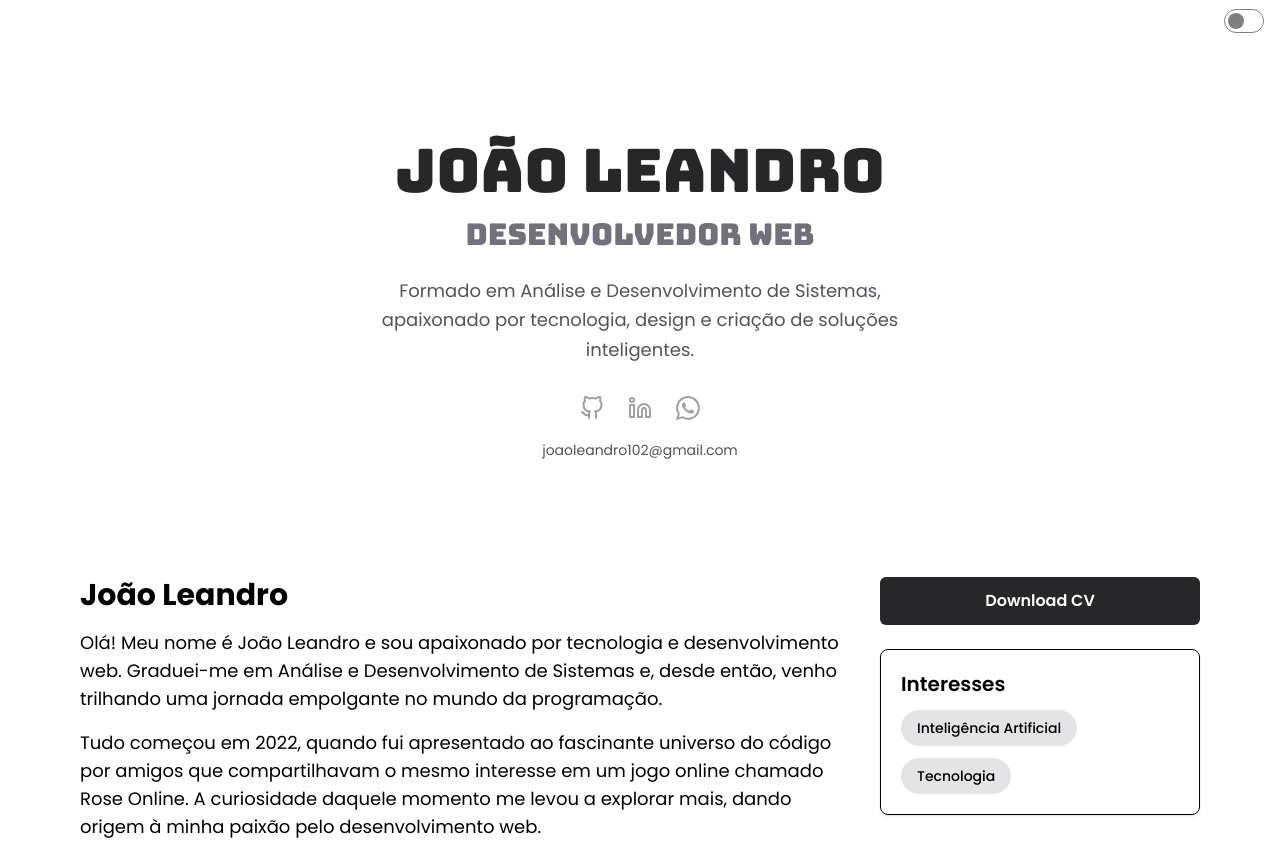
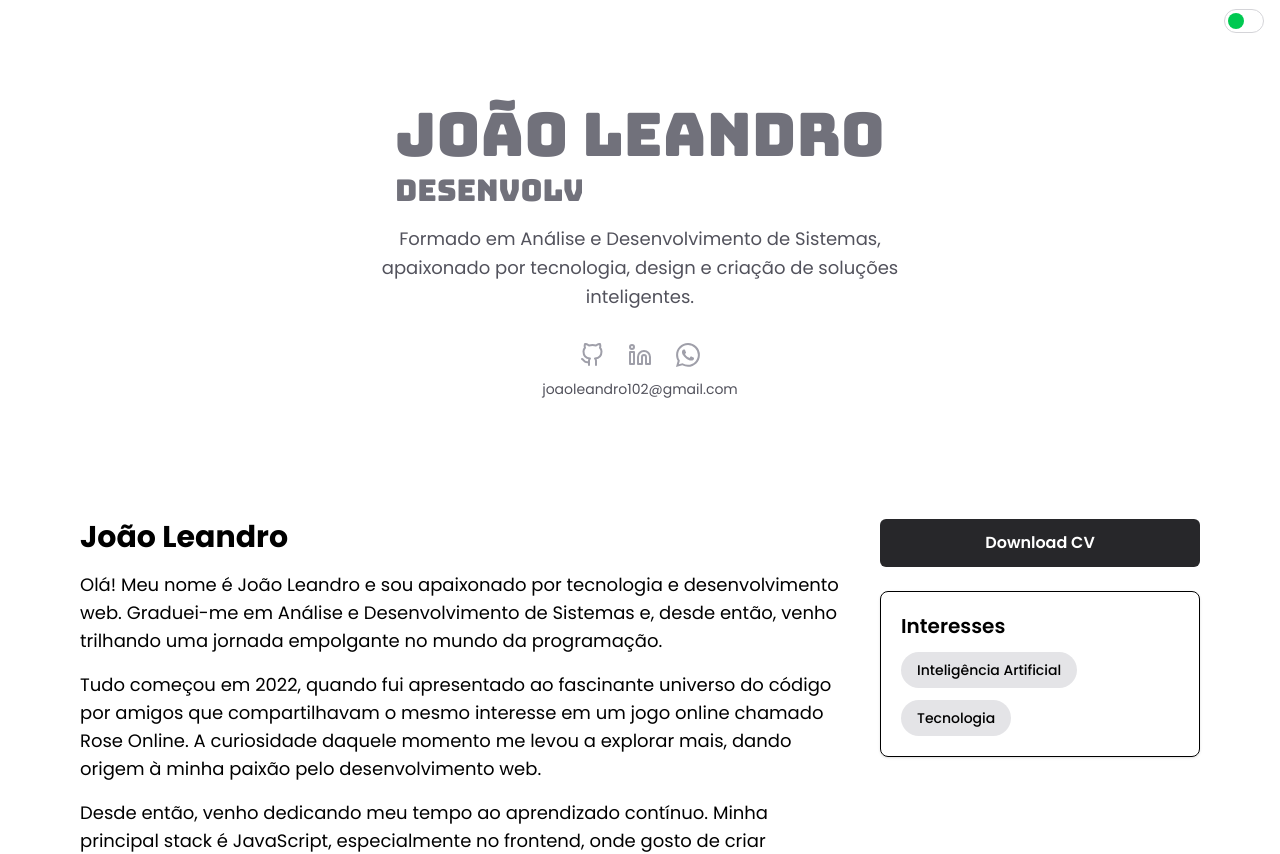
Before and after one commit to JoaoLeandroo/new-portfolio, a Next.js app: page / in a window 1280 px wide. Shown: the top 854 px of the page. Built offline with nearby package versions, Linux system fonts and the light colour scheme.

Commit message:
chore: animations header

```diff
--- a/src/components/Navbar.tsx
+++ b/src/components/Navbar.tsx
@@ -2,7 +2,7 @@ const Navbar = () => {
   return (
     <header className="w-full max-w-[1980px] mx-auto flex justify-end px-4 py-2 sticky top-0">
       <nav>
-        <input type="checkbox" value="black" className="toggle theme-controller" />
+        <input type="checkbox" value="dracula" className="toggle theme-controller border-zinc-300 before:bg-green-500" />
       </nav>
     </header>
   );
--- a/src/components/StartSection.tsx
+++ b/src/components/StartSection.tsx
@@ -1,25 +1,50 @@
+"use client";
+import { motion, type Variants } from "framer-motion";
 import Link from "next/link";
 import { BsWhatsapp } from "react-icons/bs";
 import { FiGithub, FiLinkedin } from "react-icons/fi";
 
-const StartSection = () => {
-  return (
-    <section className="w-full min-h-[60vh] flex flex-col justify-center items-center text-center px-4">
-      <h1 className="font-anton text-5xl sm:text-6xl leading-tight text-zinc-800">
+/* animação de entrada dos blocos */
+const stagger: Variants = {
+  hidden: { opacity: 0 },
+  show: {
+    opacity: 1,
+    transition: { staggerChildren: 0.15, delayChildren: 0.3 },
+  },
+};
+const fadeUp: Variants = {
+  hidden: { opacity: 0, y: 24 },
+  show: { opacity: 1, y: 0, transition: { duration: 0.7, ease: "easeOut" } },
+};
+
+const StartSection = () => (
+  <motion.section
+    variants={stagger}
+    initial="hidden"
+    animate="show"
+    className="w-full mt-10 mb-20 flex flex-col items-center text-center px-4"
+  >
+    <motion.h1
+      variants={fadeUp}
+      className="font-anton text-5xl sm:text-6xl leading-tight text-zinc-500"
+    >
       João Leandro
-        <span className="block font-light text-2xl sm:text-3xl text-zinc-500 mt-2">
+      <span className="block font-light text-2xl sm:text-3xl text-zinc-500 typewriter">
         Desenvolvedor Web
       </span>
-      </h1>
+    </motion.h1>
 
-      <p className="mt-6 max-w-xl text-zinc-600 text-base sm:text-lg leading-relaxed">
+    <motion.p
+      variants={fadeUp}
+      className="mt-4 max-w-xl text-zinc-600 text-base sm:text-lg leading-relaxed"
+    >
       Formado em Análise e Desenvolvimento de Sistemas,
       <br className="hidden sm:block" />
       apaixonado por tecnologia, design e criação de soluções inteligentes.
-      </p>
+    </motion.p>
 
-      <div className="mt-8 flex flex-col items-center gap-3">
-  {/* Ícones sociais */}
+    {/* Contatos */}
+    <motion.div variants={fadeUp} className="mt-8 flex flex-col items-center gap-3">
       <div className="flex gap-6 text-2xl text-zinc-400">
         <Link
           href="https://github.com/JoaoLeandroo"
@@ -29,7 +54,6 @@ const StartSection = () => {
         >
           <FiGithub />
         </Link>
-
         <Link
           href="https://www.linkedin.com/in/joaoleandro10/"
           target="_blank"
@@ -38,9 +62,8 @@ const StartSection = () => {
         >
           <FiLinkedin />
         </Link>
-
         <Link
-      href="https://api.whatsapp.com/send/?phone=5581987666475&text=Ol%C3%A1%2C+meu+nome+%C3%A9+Jo%C3%A3o%2C+precisa+da+minha+ajuda%3F&type=phone_number&app_absent=0"
+          href="https://api.whatsapp.com/send?phone=5581987666475&text=Ol%C3%A1%2C+meu+nome+%C3%A9+Jo%C3%A3o%21"
           target="_blank"
           aria-label="WhatsApp"
           className="hover:text-zinc-900 transition"
@@ -48,14 +71,32 @@ const StartSection = () => {
           <BsWhatsapp />
         </Link>
       </div>
+      <p className="text-sm text-zinc-600 select-all">joaoleandro102@gmail.com</p>
+    </motion.div>
 
-  {/* E-mail como texto */}
-  <p className="text-sm text-zinc-600 mt-2 select-all">
-    joaoleandro102@gmail.com
-  </p>
-</div>
-    </section>
+    {/* CSS do efeito de digitação em loop */}
+    <style jsx>{`
+      .typewriter {
+        overflow: hidden;
+        border-right: 0.15em solid #737373; /* cursor */
+        white-space: nowrap;
+        animation: typingLoop 5.5s steps(18) infinite,
+                   blink 0.8s step-end infinite;
+      }
+
+      @keyframes typingLoop {
+        0%   { width: 0; }
+        40%  { width: 100%; }  /* digita */
+        60%  { width: 100%; }  /* pausa */
+        100% { width: 0; }     /* apaga */
+      }
+
+      @keyframes blink {
+        0%, 100% { border-color: transparent; }
+        50%      { border-color: #737373; }
+      }
+    `}</style>
+  </motion.section>
 );
-};
 
 export default StartSection;
```
Lines whose indentation alone changed are shown as unchanged.
